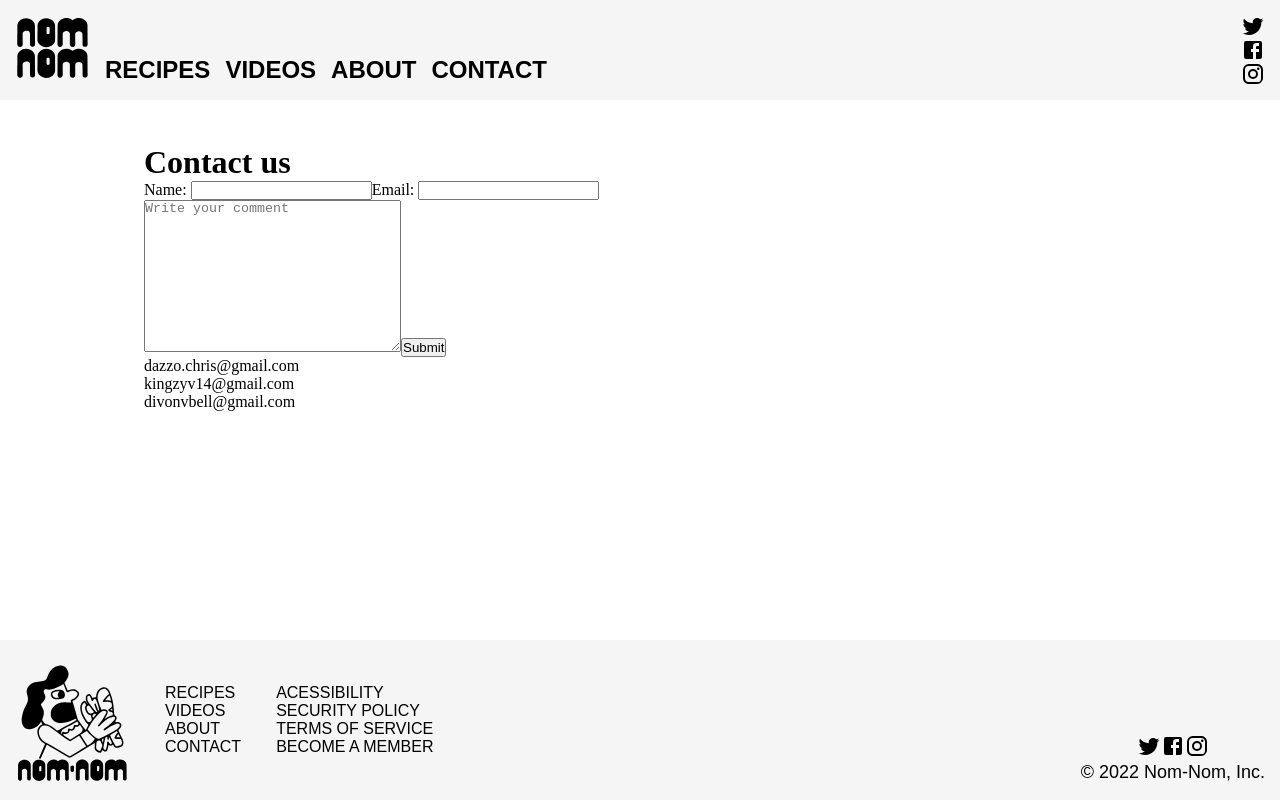
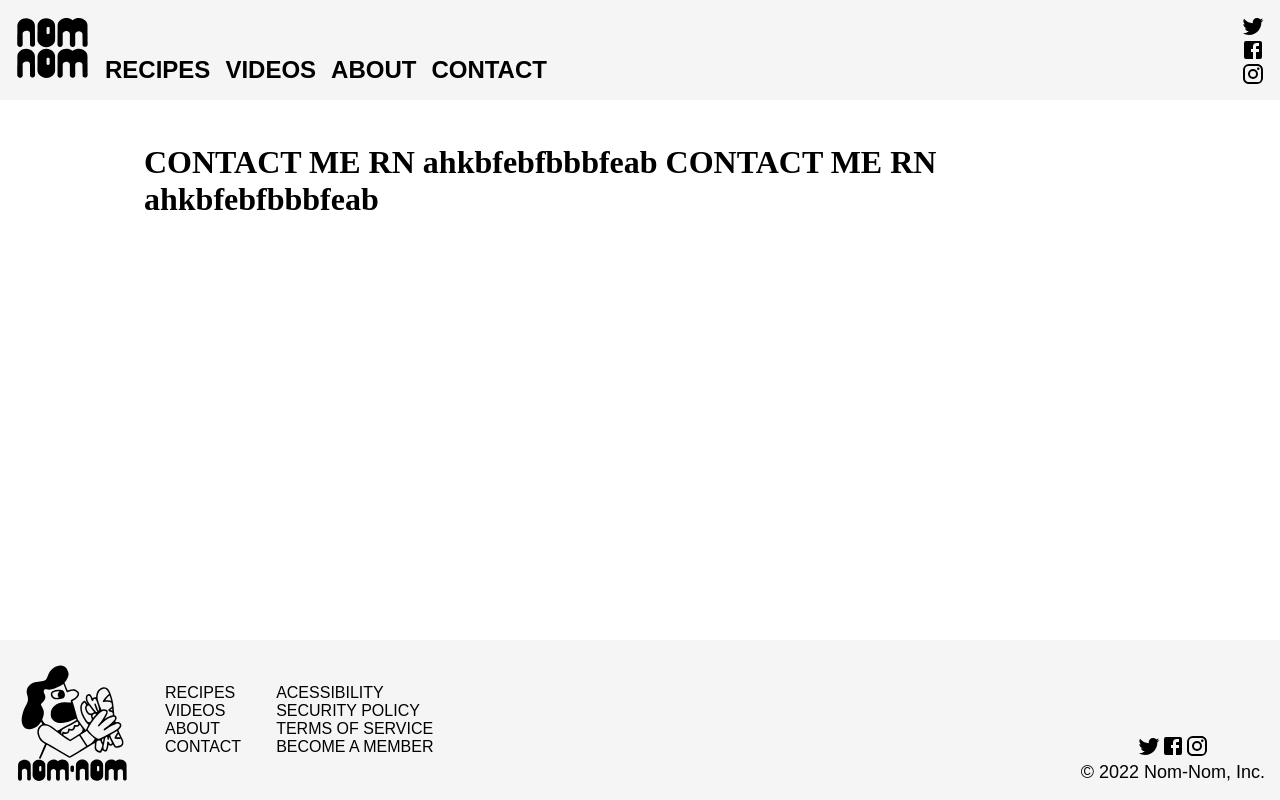
Before and after one commit to youngking509/nom-nom-frontend, a React (Create React App) app: page /contact in a window 1280 px wide. Built offline with nearby package versions, Linux system fonts and the light colour scheme; a web font is replaced by a local one.

Commit message:
Revert "About k"

```diff
--- a/src/App.js
+++ b/src/App.js
@@ -3,7 +3,6 @@ import './App.scss';
 import Header from "./components/Header";
 import Main from "./components/Main";
 import Footer from "./components/Footer";
-import Contact from './pages/Contact';
 
 function App() {
   return (
@@ -11,7 +10,6 @@ function App() {
       <Header />
       <Main />
       <Footer />
-      {/* <Contact /> */}
     </div>
   );
 }
--- a/src/pages/About.js
+++ b/src/pages/About.js
@@ -2,19 +2,7 @@
 
 function About() {
     return (
-        <div class="about-section">
-            <h1>About us</h1>
-            <p>Group of devs who want to combine our interests of cooking into an app. </p>
-            <div>
-                <h3>Team Member</h3>
-                    <ul>
-                        <li>Von Bell</li>
-                        <li>Christopher Dazzo</li>
-                        <li>Kingzy Valcourt</li>
-                    </ul>
-
-            </div>
-        </div>
+        <h1>ABOUT</h1>
     );
 }
 
--- a/src/pages/Contact.js
+++ b/src/pages/Contact.js
@@ -2,18 +2,9 @@
 
 function Contact() {
     return (
-        <div>
-       <h1>Contact us</h1>
-       Name: <input type="name" className="name" />
-       Email: <input type="email" className="email" /> <br />
-       <textarea name="" id="" cols="30" rows="10" placeholder="Write your comment"></textarea>
-       <button type="submit" class="btn-primary">Submit</button>
-       <p>
-       dazzo.chris@gmail.com <br />
-       kingzyv14@gmail.com <br />
-       divonvbell@gmail.com <br />
-       </p>
-        </div>
+        <h1>CONTACT ME RN ahkbfebfbbbfeab
+            CONTACT ME RN ahkbfebfbbbfeab
+        </h1>
 
     );
 }
```
